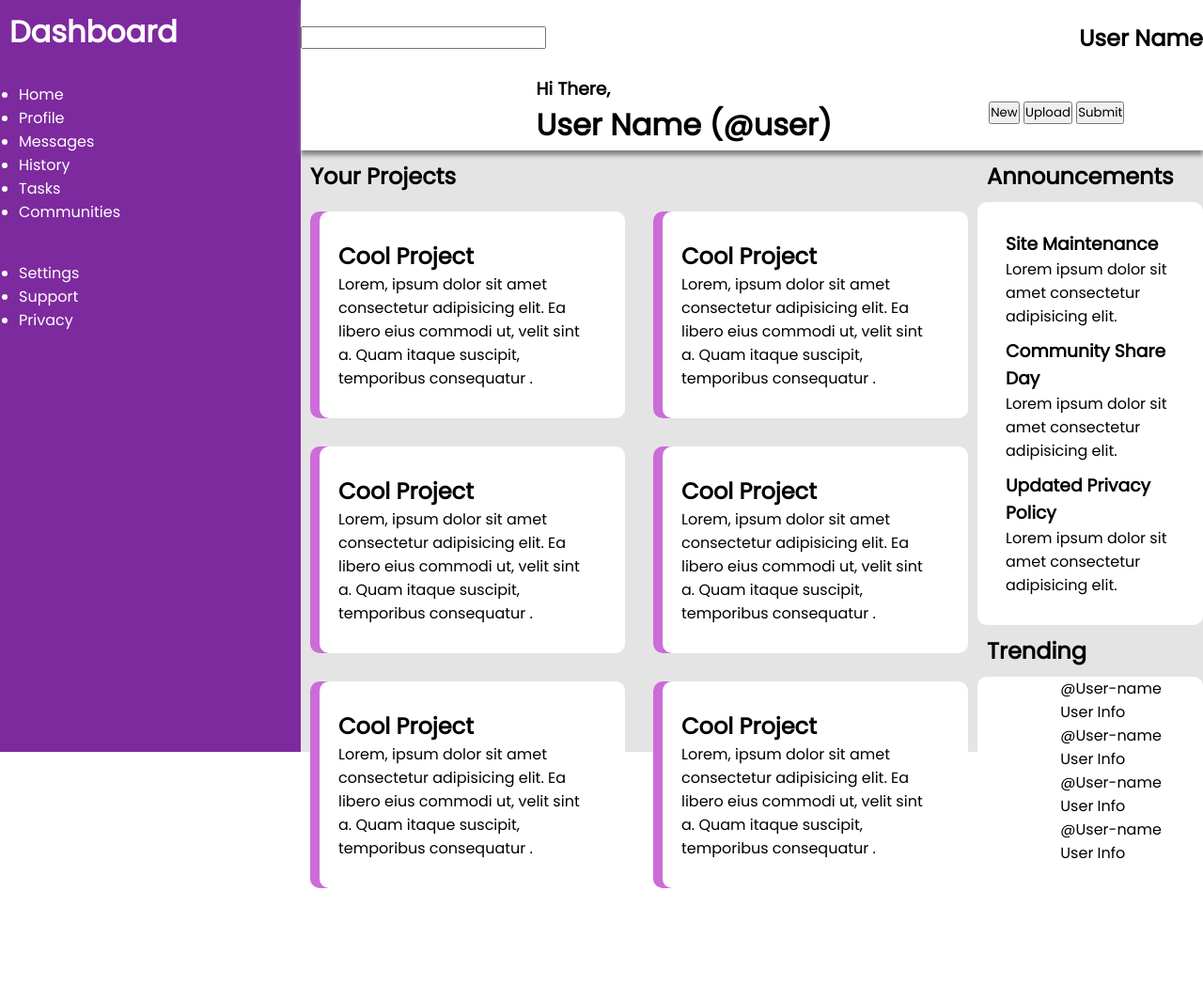
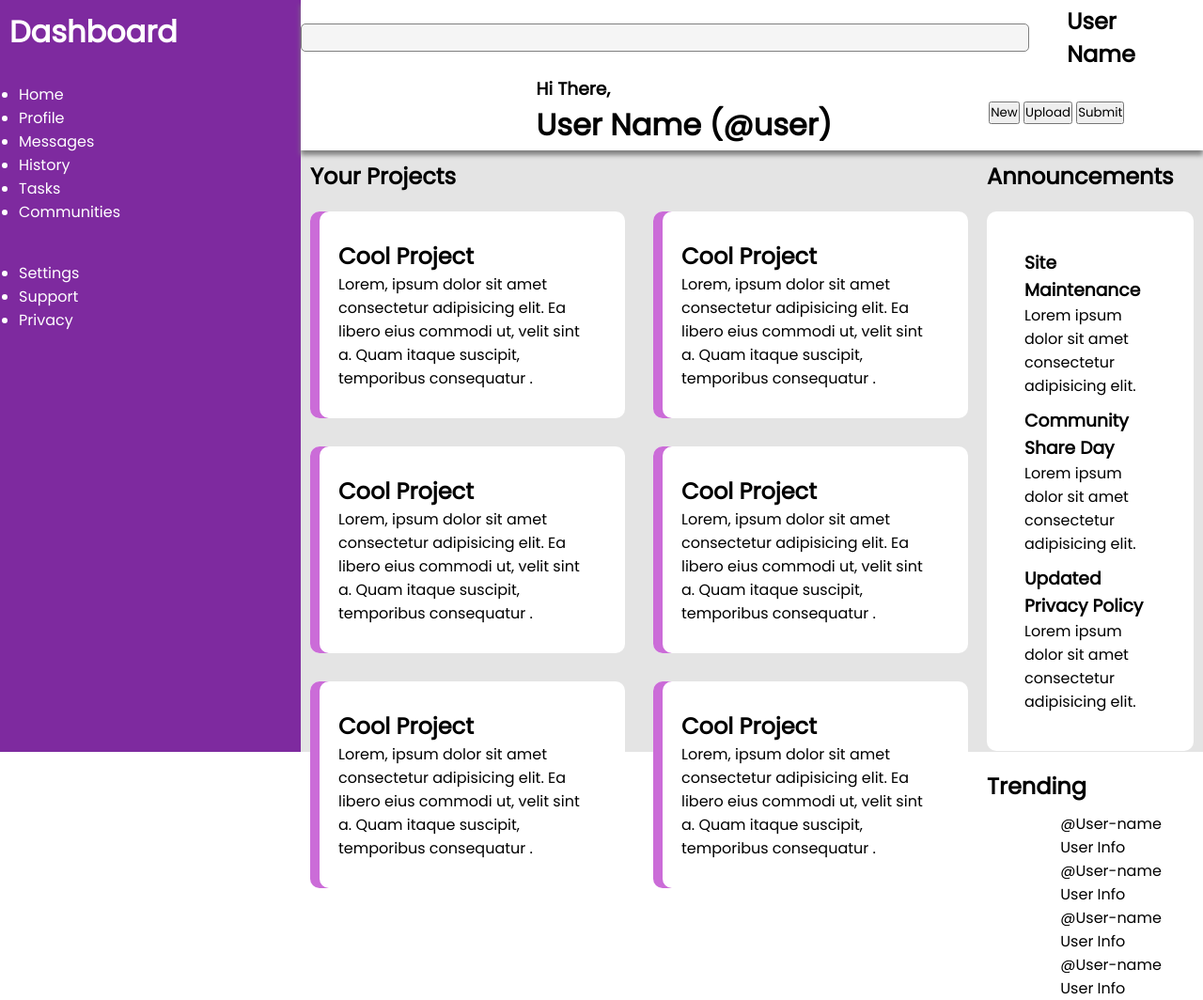
Before and after one commit to Bearnadetta/admin-dashboard, a plain HTML site: page index.html in a window 1280 px wide. Shown: the whole page at 94% size. Before the commit the page ends 955 px from the top, so only its background shows below. Drawn offline with Linux system fonts and the light colour scheme.

Commit message:
added basic styling to search bar, moved User Name in top right with padding and margin

```diff
--- a/index.html
+++ b/index.html
@@ -38,7 +38,7 @@
         </div>
         <div class="header">
             <div class="header-nav">
-                <input type="search" name="" id="">
+                <input type="search" name="" class="search">
                 <div class="header-nav-buttons">
                     <div class="bell"></div>
                     <div class="profile-pic"></div>
--- a/style.css
+++ b/style.css
@@ -37,6 +37,15 @@
     grid-row: 1/2;
     box-shadow: 0px 5px 5px grey;
 }
+.search {
+    border: 1px solid grey;
+    border-radius: 5px;
+    height: 30px;
+    width: 100%;
+    padding: 2px 23px 2px 30px;
+    outline: 0;
+    background-color: #f5f5f5;
+  }
 .header-nav {
     height: 50%;
     display: flex;
@@ -46,12 +55,15 @@
 }
 .header-nav-buttons {
     justify-content: right;
+    padding: 30px;
+    margin: 10px;
 }
 .header-main {
     display: flex;
     justify-content: space-around;
     align-items: center;
 }
+
 .main {
     grid-column: 2/5;
     grid-row: 2/6;
@@ -85,11 +97,14 @@
     display: flex;
     flex-direction: column;
     justify-content: flex-start;
+
 }
 .announcement-items {
     background-color: white;
     padding: 20px;
-    border-radius: 10px
+    border-radius: 10px;
+    padding: 30px;
+    margin: 10px;
 }
 .announcement {
     margin: 10px
```
